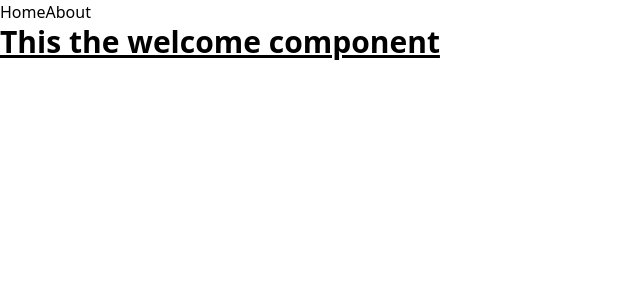
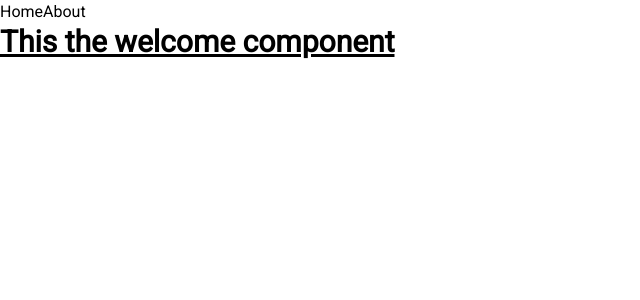
Before and after one commit to jilleswielaard/examplewidget, a Vue app: page / in a window 1280 px wide. Shown: the top 300 px of the page, without its empty margins (0-640 px from the left). Built offline with nearby package versions, Linux system fonts and the light colour scheme.

Commit message:
set roboto as default font

```diff
--- a/src/assets/main.css
+++ b/src/assets/main.css
@@ -1,3 +1,4 @@
+@import url('https://fonts.googleapis.com/css2?family=Roboto&display=swap');
 @tailwind base;
 @tailwind components;
 @tailwind utilities;
--- a/tailwind.config.js
+++ b/tailwind.config.js
@@ -1,8 +1,15 @@
 /** @type {import('tailwindcss').Config} */
+
+const defaultTheme = require('tailwindcss/defaultTheme');
+
 module.exports = {
   content: ['./index.html', './src/**/*.{vue,js,ts,jsx,tsx}'],
   theme: {
-    extend: {}
+    extend: {
+      fontFamily: {
+        sans: ['Roboto', ...defaultTheme.fontFamily.sans]
+      }
+    }
   },
   plugins: []
 };
```
